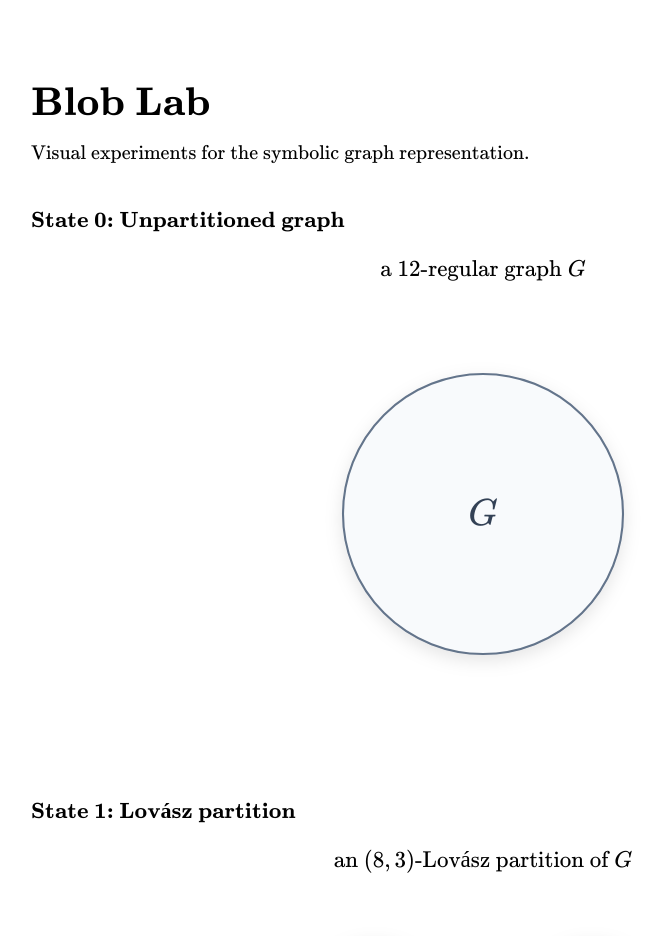
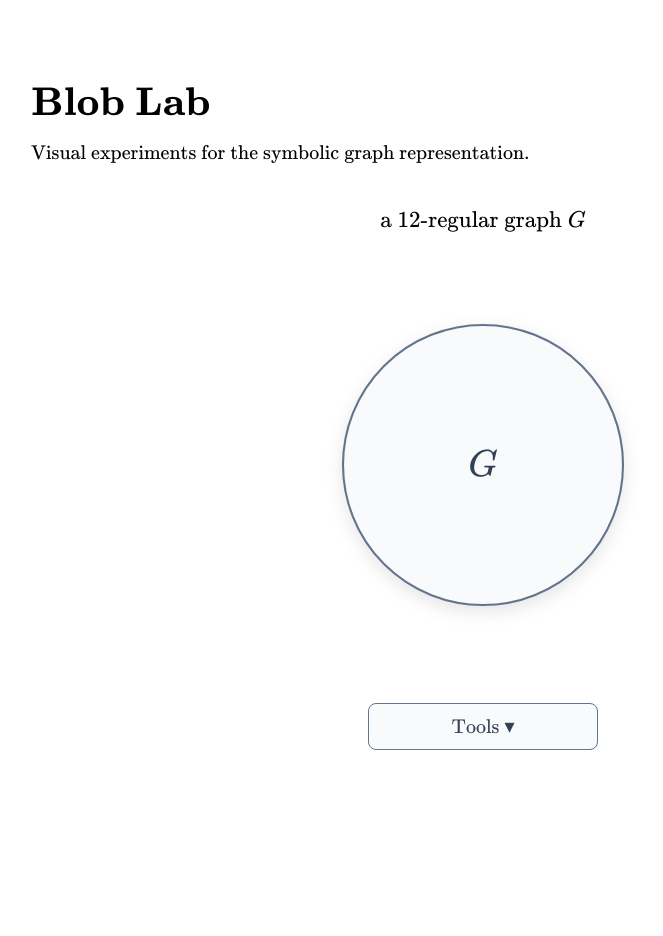
Before and after one commit to owenhenderschedt/f-avoiding-orientations, a React (Vite) app in the folder website/: page / in a window 1280 px wide. Shown: the top 936 px of the page, without its empty margins (157-820 px from the left). After the commit the page ends 800 px from the top, so only its background shows below. Built offline with nearby package versions, Linux system fonts and the light colour scheme.

Commit message:
Add interactive Lovasz partition tool

```diff
--- a/website/src/labs/BlobLab.tsx
+++ b/website/src/labs/BlobLab.tsx
@@ -1,6 +1,68 @@
+import { useState } from 'react'
 import Math from '../components/Math'
 
+type LovaszPair = {
+  s: number
+  t: number
+}
+
+const lovaszPairs: LovaszPair[] = [
+  { s: 11, t: 0 },
+  { s: 10, t: 1 },
+  { s: 9, t: 2 },
+  { s: 8, t: 3 },
+  { s: 7, t: 4 },
+  { s: 6, t: 5 },
+]
+
 export default function BlobLab() {
+  const [toolsOpen, setToolsOpen] = useState(false)
+  const [lovaszOpen, setLovaszOpen] = useState(false)
+  const [partition, setPartition] = useState<LovaszPair | null>(null)
+
+  function openTools() {
+    setToolsOpen((current) => !current)
+    setLovaszOpen(false)
+  }
+
+  function openLovaszMenu() {
+    setLovaszOpen(true)
+  }
+
+  function applyLovaszPartition(pair: LovaszPair) {
+    setPartition(pair)
+    setToolsOpen(false)
+    setLovaszOpen(false)
+  }
+
+  function resetPlayground() {
+    setPartition(null)
+    setToolsOpen(false)
+    setLovaszOpen(false)
+  }
+
+  const controlButtonStyle = {
+    font: 'inherit',
+    padding: '10px 18px',
+    border: '1px solid #64748b',
+    borderRadius: '8px',
+    background: '#f8fafc',
+    color: '#334155',
+    cursor: 'pointer',
+  }
+
+  const menuButtonStyle = {
+    font: 'inherit',
+    width: '100%',
+    padding: '10px 14px',
+    border: 'none',
+    borderRadius: '6px',
+    background: 'transparent',
+    color: '#334155',
+    cursor: 'pointer',
+    textAlign: 'left' as const,
+  }
+
   return (
     <main
       style={{
@@ -15,18 +77,9 @@ export default function BlobLab() {
         Visual experiments for the symbolic graph representation.
       </p>
 
-      <section style={{ marginBottom: '72px' }}>
-        <h2
-          style={{
-            fontSize: '1.1rem',
-            fontWeight: 600,
-            marginBottom: '20px',
-          }}
-        >
-          State 0: Unpartitioned graph
-        </h2>
-
       <div style={{ textAlign: 'center' }}>
+        {partition === null ? (
+          <>
             <div
               style={{
                 fontSize: '1.15rem',
@@ -87,35 +140,25 @@ export default function BlobLab() {
                 G
               </text>
             </svg>
-        </div>
-      </section>
-
-      <section>
-        <h2
-          style={{
-            fontSize: '1.1rem',
-            fontWeight: 600,
-            marginBottom: '20px',
-          }}
-        >
-          State 1: Lovász partition
-        </h2>
-
-        <div style={{ textAlign: 'center' }}>
+          </>
+        ) : (
+          <>
             <div
               style={{
                 fontSize: '1.15rem',
                 marginBottom: '20px',
               }}
             >
-            an <Math>(8,3)</Math>-Lovász partition of <Math>G</Math>
+              an{' '}
+              <Math>{`(${partition.s},${partition.t})`}</Math>
+              -Lovász partition of <Math>G</Math>
             </div>
 
             <svg
               viewBox="0 0 800 500"
               width="100%"
               role="img"
-            aria-label="An 8,3 Lovasz partition of G into parts L and R"
+              aria-label={`A ${partition.s},${partition.t} Lovasz partition of G into parts L and R`}
               style={{
                 display: 'block',
                 maxWidth: '620px',
@@ -200,7 +243,9 @@ export default function BlobLab() {
                     color: '#334155',
                   }}
                 >
-                <Math>{'\\Delta(G[L])\\le 8'}</Math>
+                  <Math>
+                    {`\\Delta(G[L])\\le ${partition.s}`}
+                  </Math>
                 </div>
               </foreignObject>
 
@@ -218,12 +263,116 @@ export default function BlobLab() {
                     color: '#334155',
                   }}
                 >
-                <Math>{'\\Delta(G[R])\\le 3'}</Math>
+                  <Math>
+                    {`\\Delta(G[R])\\le ${partition.t}`}
+                  </Math>
                 </div>
               </foreignObject>
             </svg>
+          </>
+        )}
+
+        <div
+          style={{
+            marginTop: '28px',
+            display: 'flex',
+            justifyContent: 'center',
+            gap: '14px',
+            alignItems: 'flex-start',
+          }}
+        >
+          {partition === null ? (
+            <div
+              style={{
+                position: 'relative',
+                width: '230px',
+              }}
+            >
+              <button
+                type="button"
+                onClick={openTools}
+                style={{
+                  ...controlButtonStyle,
+                  width: '100%',
+                }}
+              >
+                Tools {toolsOpen ? '▴' : '▾'}
+              </button>
+
+              {toolsOpen && (
+                <div
+                  style={{
+                    marginTop: '8px',
+                    padding: '6px',
+                    border: '1px solid #cbd5e1',
+                    borderRadius: '10px',
+                    background: '#ffffff',
+                    boxShadow: '0 8px 24px rgba(0, 0, 0, 0.08)',
+                    textAlign: 'left',
+                  }}
+                >
+                  {!lovaszOpen ? (
+                    <button
+                      type="button"
+                      onClick={openLovaszMenu}
+                      style={menuButtonStyle}
+                    >
+                      Lovász partition →
+                    </button>
+                  ) : (
+                    <>
+                      <div
+                        style={{
+                          padding: '8px 10px 10px',
+                          borderBottom: '1px solid #e2e8f0',
+                          marginBottom: '4px',
+                        }}
+                      >
+                        Choose <Math>(s,t)</Math>
                       </div>
-      </section>
+
+                      {lovaszPairs.map((pair) => (
+                        <button
+                          key={`${pair.s}-${pair.t}`}
+                          type="button"
+                          onClick={() => applyLovaszPartition(pair)}
+                          style={{
+                            ...menuButtonStyle,
+                            textAlign: 'center',
+                          }}
+                        >
+                          <Math>{`(${pair.s},${pair.t})`}</Math>
+                        </button>
+                      ))}
+
+                      <button
+                        type="button"
+                        onClick={() => setLovaszOpen(false)}
+                        style={{
+                          ...menuButtonStyle,
+                          marginTop: '4px',
+                          borderTop: '1px solid #e2e8f0',
+                          textAlign: 'center',
+                        }}
+                      >
+                        ← Back
+                      </button>
+                    </>
+                  )}
+                </div>
+              )}
+            </div>
+          ) : (
+            <button
+              type="button"
+              onClick={resetPlayground}
+              style={controlButtonStyle}
+            >
+              Reset
+            </button>
+          )}
+        </div>
+      </div>
     </main>
   )
 }
```
Lines whose indentation alone changed are shown as unchanged.
